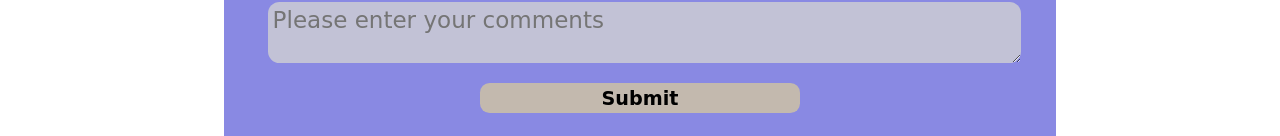
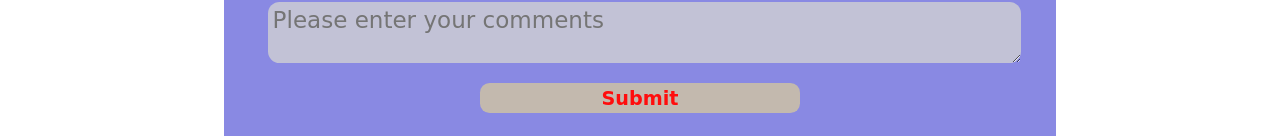
Before and after one commit to JosthinPaz/Formularioi, a plain HTML site: page index.html in a window 1280 px wide. Shown: the part 1178-1314 px from the top of the page. Drawn offline with Linux system fonts and the light colour scheme.

Commit message:
cambio de color

```diff
--- a/styles.css
+++ b/styles.css
@@ -95,7 +95,7 @@ label {
     width: 25vw;
     margin: auto;
     padding: auto;
-    color : rgb(0, 0, 0);
+    color : rgb(255, 13, 13);
     background-color: rgb(195, 185, 174);
     border-color:  rgb(0, 0, 0);
     font-weight: bolder;
```
